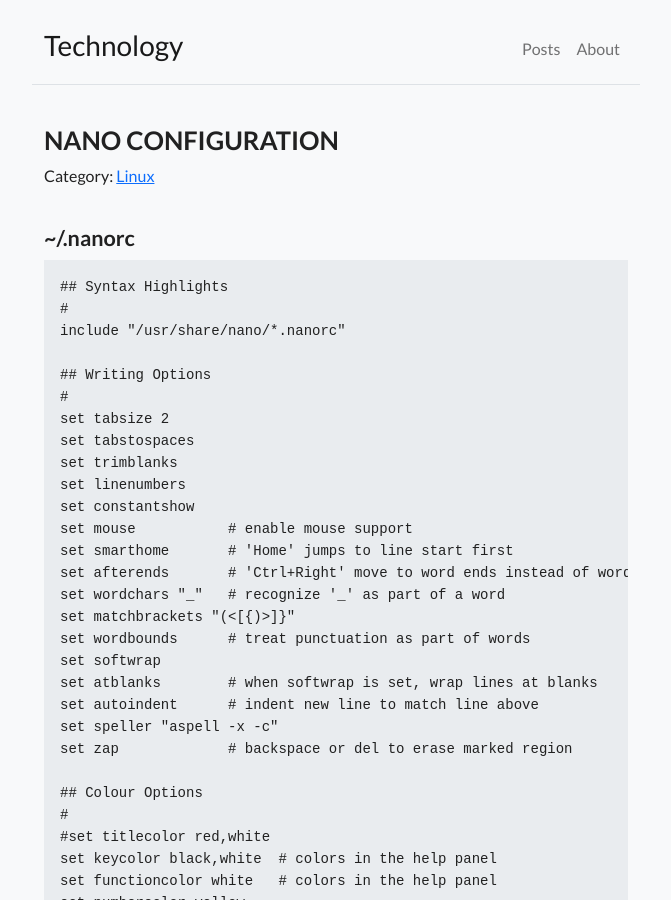
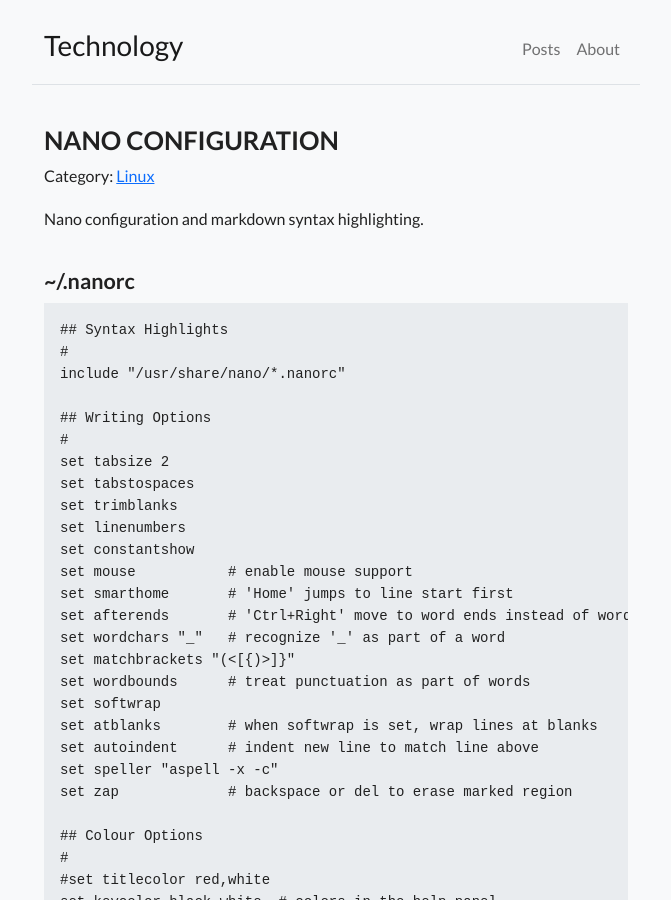
Before and after one commit to durnberger/durnberger.github.io, a Jekyll site: the page built from _posts/2022-07-25-nano-configuration.md, in a window 1280 px wide and 900 px high. Shown: the whole window, without its empty margins (304-975 px from the left). Built offline with Jekyll 4.4.1, drawn with Linux system fonts in a browser that asks for light colours; some web fonts are replaced.

Commit message:
Correction

```diff
--- a/_posts/2022-07-25-nano-configuration.md
+++ b/_posts/2022-07-25-nano-configuration.md
@@ -5,6 +5,10 @@ categories: linux
 tags:
   - nano
 ---
+
+Nano configuration and markdown syntax highlighting.
+
+<!--more-->
 
 ### ~/.nanorc
 
```
